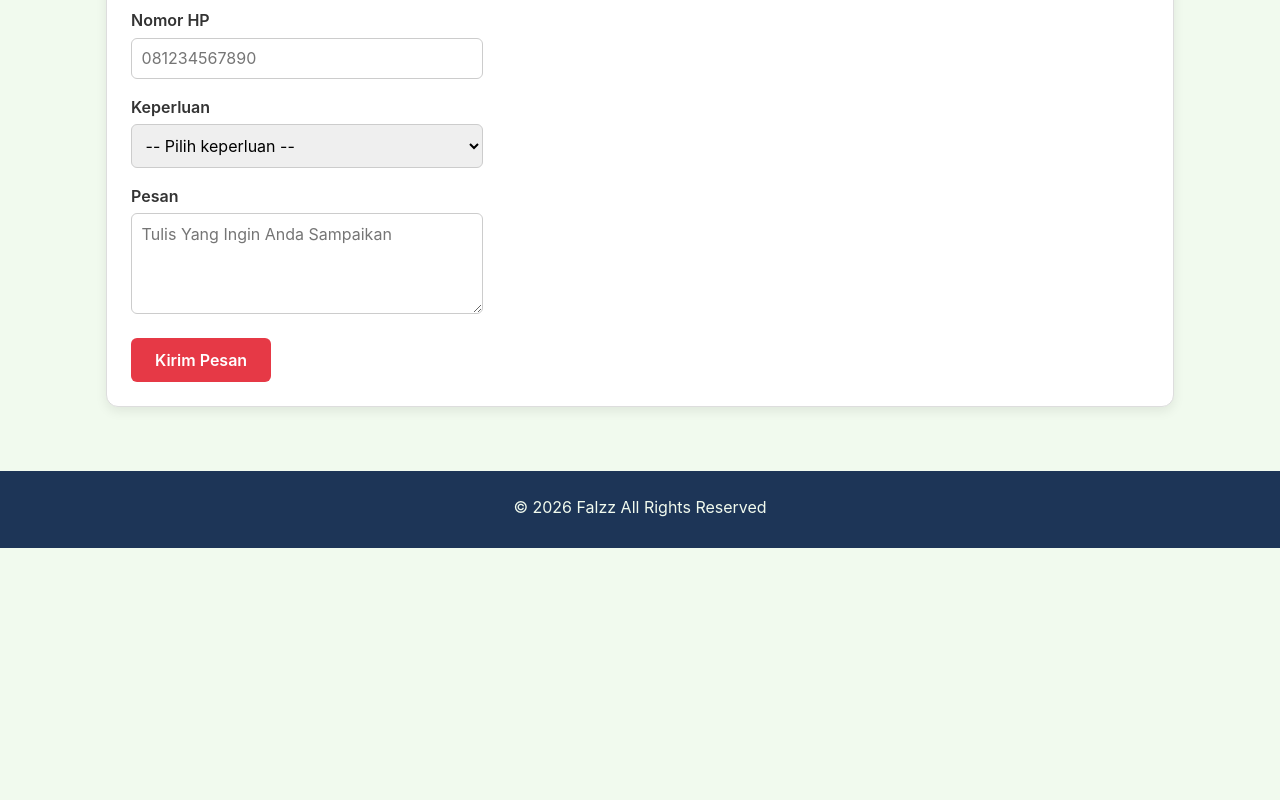
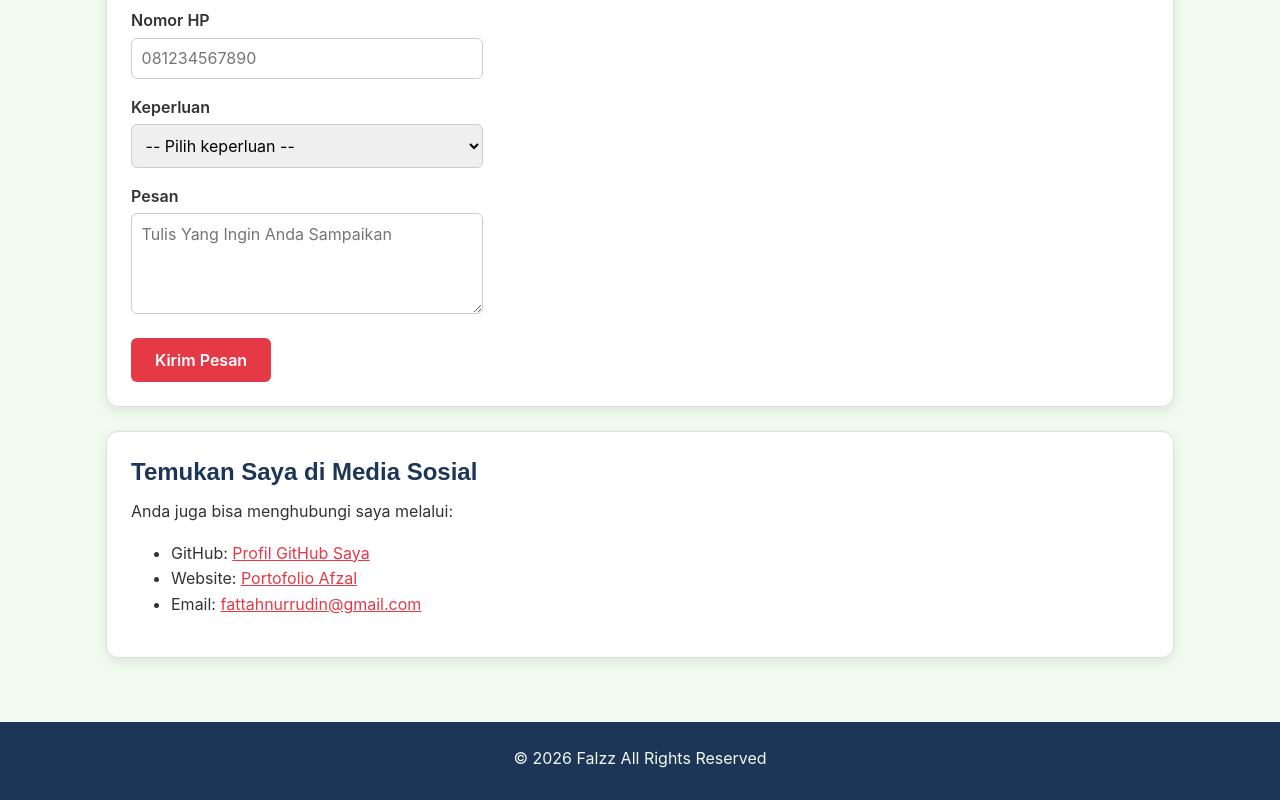
Before and after one commit to afzal-lgtm/portofolio, a plain HTML site: page porto/kontak.html in a window 1280 px wide. Shown: the part 389-1189 px from the top of the page. Before the commit the page ends 937 px from the top, so only its background shows below. Drawn offline with Linux system fonts and the light colour scheme.

Commit message:
feat : tambah kartu media sosial di halaman kontak

```diff
--- a/porto/kontak.html
+++ b/porto/kontak.html
@@ -56,6 +56,16 @@
           <button type="submit">Kirim Pesan</button>
         </form>
       </section>
+
+      <section class="kartu">
+        <h2>Temukan Saya di Media Sosial</h2>
+        <p>Anda juga bisa menghubungi saya melalui:</p>
+        <ul>
+          <li>GitHub: <a href="https://github.com/afzal-lgtm" target="_blank" rel="noopener noreferrer">Profil GitHub Saya</a></li>
+          <li>Website: <a href="https://portofolio-muhammad-afzal.vercel.app/" target="_blank" rel="noopener noreferrer">Portofolio Afzal</a></li>
+          <li>Email: <a href="mailto:fattahnurrudin@gmail.com">fattahnurrudin@gmail.com</a></li>
+        </ul>
+      </section>
     </div>
   </main>
 
```
